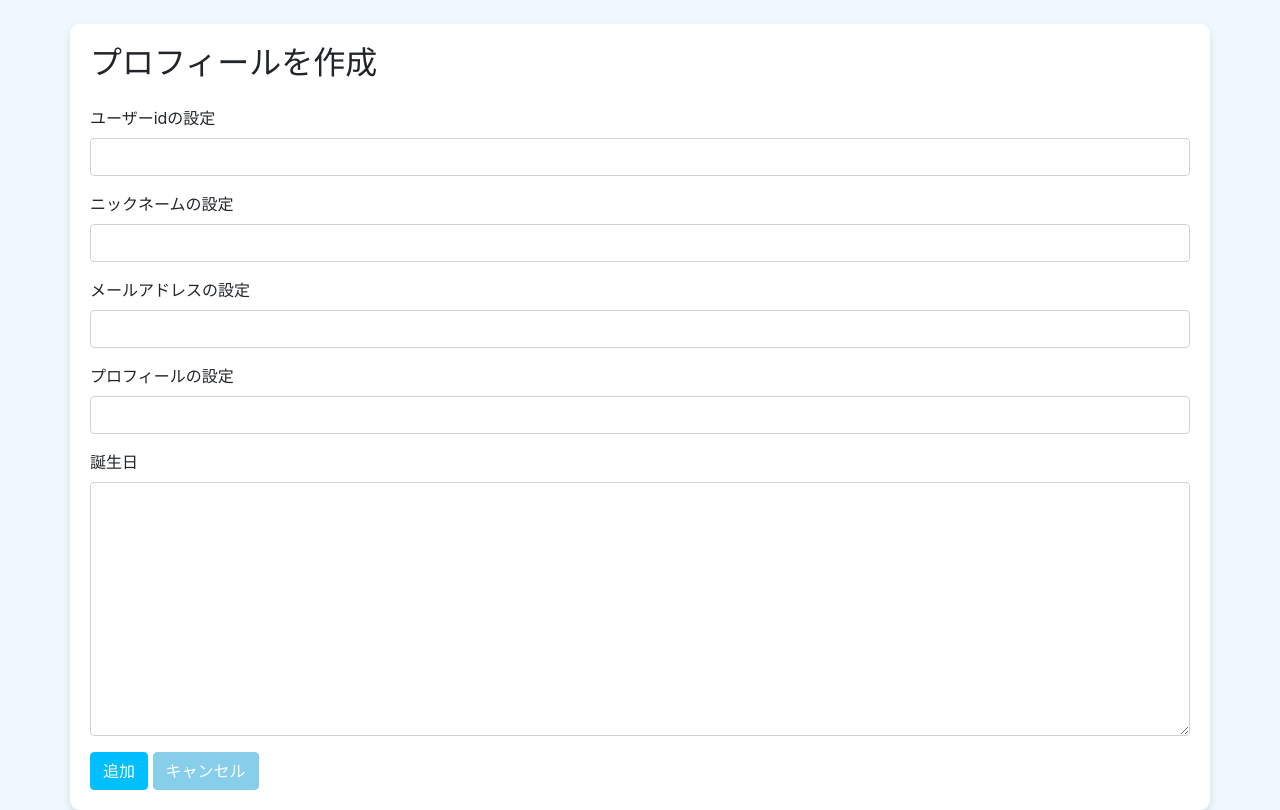
After one commit to med-000/ChatApp, a Django app: a page that uses templates/profile/myprofile_add.html in a window 1280 px wide. The commit adds this page. Run offline with Django 3.2, Linux system fonts and the light colour scheme; some libraries are stand-ins or nearby versions.

Commit message:
プロフィール設定の追加の実装

```diff
--- a/chat/admin.py
+++ b/chat/admin.py
@@ -1,6 +1,7 @@
 from django.contrib import admin
-from .models import Room, Message
+from .models import Room, Message, MyProfile
 
 # Register your models here.
 admin.site.register(Room)
 admin.site.register(Message)
+admin.site.register(MyProfile)
--- /dev/null
+++ b/chat/forms.py
@@ -0,0 +1,15 @@
+from django import forms
+from .models import MyProfile
+
+
+class ProfileForm(forms.ModelForm):
+    class Meta:
+        model = MyProfile
+        fields = ['user_id','nickname', 'email','profile','birthday']
+        widgets = {
+            'user_id': forms.TextInput(attrs={'class': 'form-control', 'size': 40}),
+            'nickname': forms.TextInput(attrs={'class': 'form-control', 'size': 30}),
+            'email': forms.EmailInput(attrs={'class': 'form-control', 'size': 40}),
+            'profile': forms.TextInput(attrs={'class': 'form-control', 'size': 20}),
+            'birthday': forms.Textarea(attrs={'class': 'form-control', 'size': 20}),
+        }
--- a/chat/models.py
+++ b/chat/models.py
@@ -9,3 +9,11 @@ class Message(models.Model):
     date = models.DateTimeField(default=datetime.now, blank=True)
     user = models.CharField(max_length=1000000)
     room = models.CharField(max_length=1000000)
+
+class MyProfile(models.Model):
+    name = models.CharField(max_length=100)
+    email = models.CharField(max_length=100)
+    user_id  = models.CharField(max_length=100)
+    nickname = models.CharField(max_length=100)
+    profile = models.CharField(max_length=100,null = True,blank = True)
+    birthday = models.CharField(max_length=100,null = True,blank = True)
--- a/chat/urls.py
+++ b/chat/urls.py
@@ -5,6 +5,7 @@ urlpatterns = [
     path('',views.login,name='login'),
     path('register/',views.register, name = 'register'),
     path('mypage/<str:username>/',views.mypage, name = 'mypage'),
+    path('myprofile_add/<str:username>/',views.myprofile_add, name = 'myprofile_add'),
     path('home', views.home, name='home'),
     path('home/<str:room>/', views.room, name='room'),
     path('checkview', views.checkview, name='checkview'),
--- a/chat/views.py
+++ b/chat/views.py
@@ -1,9 +1,10 @@
 from django.shortcuts import render, redirect
-from chat.models import Room, Message
+from chat.models import Room, Message,MyProfile
 from django.http import HttpResponse, JsonResponse
 from django.contrib.auth.models import User, auth
 from django.contrib import messages
 import os
+from .forms import ProfileForm
 
 
 # Create your views here.
@@ -17,7 +18,7 @@ def login(request):
 
         if user is not None:
             auth.login(request,user)
-            return redirect('mypage',username=username)
+            return redirect('myprofile_add',username=username)
         else:
             messages.info(request,'ログイン情報が間違っています')
             return redirect('login')
@@ -50,8 +51,30 @@ def register(request):
     else:
         return render(request, 'register.html')
 
+def myprofile_add(request,username):
+    if request.method == 'POST':
+        user_id = request.POST['user_id']
+        nickname = request.POST['nickname']
+        profile = request.POST['profile']
+        birthday = request.POST['birthday']
+
+        new_profile = MyProfile.objects.create(name = username, user_id = user_id, nickname = nickname, profile= profile, birthday = birthday)
+        new_profile.save()
+
+        return redirect('mypage',username)
+    else:
+        form = ProfileForm()
+    return render(request,'profile/myprofile_add.html',{'form':form, 'username':username})
+
+def myprofile_edit(request):
+    return render(request,'profile/myprofile_edit.html')
+
+def myprofile(request):
+    return render(request,'profile/myprofile.html')
+
 def mypage(request,username):
-    return render(request,'mypage.html',{'username':username})
+    user = User.objects.all()
+    return render(request,'mypage.html',{'username':username,'user':user})
 
 def home(request):
     return render(request, 'home.html')
--- a/djangochat/settings.py
+++ b/djangochat/settings.py
@@ -11,6 +11,7 @@ https://docs.djangoproject.com/en/3.1/ref/settings/
 """
 
 from pathlib import Path
+import os
 
 # Build paths inside the project like this: BASE_DIR / 'subdir'.
 BASE_DIR = Path(__file__).resolve().parent.parent
@@ -120,3 +121,7 @@ USE_TZ = True
 # https://docs.djangoproject.com/en/3.1/howto/static-files/
 
 STATIC_URL = '/static/'
+
+MEDIA_ROOT = os.path.join(BASE_DIR,'images')
+
+MEDIA_URL = '/images/'
--- a/templates/mypage.html
+++ b/templates/mypage.html
@@ -1 +1 @@
-<h1>{{username}}</h1>
+<h1>{{username}}{{user_id}}</h1>
--- /dev/null
+++ b/templates/profile/myprofile_add.html
@@ -0,0 +1,71 @@
+<!DOCTYPE html>
+<html lang="ja">
+<head>
+    <meta charset="UTF-8">
+    <meta name="viewport" content="width=device-width, initial-scale=1.0">
+    <title>プロフィールを作成</title>
+    <link rel="stylesheet" href="https://stackpath.bootstrapcdn.com/bootstrap/4.5.2/css/bootstrap.min.css">
+    <style>
+        body {
+            background-color: #f0f8ff; /* AliceBlue */
+        }
+        .container {
+            background-color: #ffffff; /* White */
+            border-radius: 10px;
+            box-shadow: 0 4px 8px rgba(0, 0, 0, 0.1);
+            padding: 20px;
+            margin-top: 20px;
+        }
+        .btn-primary {
+            background-color: #00bfff; /* DeepSkyBlue */
+            border-color: #00bfff; /* DeepSkyBlue */
+        }
+        .btn-primary:hover {
+            background-color: #00acee; /* DodgerBlue */
+            border-color: #00acee; /* DodgerBlue */
+        }
+        .btn-secondary {
+            background-color: #87ceeb; /* SkyBlue */
+            border-color: #87ceeb; /* SkyBlue */
+        }
+        .btn-secondary:hover {
+            background-color: #5f9ea0; /* CadetBlue */
+            border-color: #5f9ea0; /* CadetBlue */
+        }
+    </style>
+</head>
+<body>
+  <div class="container mt-4">
+    <h2 class="mb-4">プロフィールを作成</h2>
+    <form method="post" action="{% url 'myprofile_add' username %}" class="mt-3">
+      {% csrf_token %}
+      <div class="form-group">
+        <label for="{{ form.user_id.id_for_label }}">ユーザーidの設定</label>
+        {{ form.user_id }}
+      </div>
+      <div class="form-group">
+        <label for="{{ form.nickname.id_for_label }}">ニックネームの設定</label>
+        {{ form.nickname}}
+      </div>
+      <div class="form-group">
+        <label for="{{ form.email.id_for_label }}" type = "email">メールアドレスの設定</label>
+        {{ form.email }}
+      </div>
+      <div class="form-group">
+        <label for="{{ form.profile.id_for_label }}">プロフィールの設定</label>
+        {{ form.profile }}
+      </div>
+      <div class="form-group">
+        <label for="{{ form.birthday.id_for_label }}">誕生日</label>
+        {{ form.birthday }}
+      </div>
+
+      <button type="submit" class="btn btn-primary">追加</button>
+      <a href="{% url 'mypage' username %}" class="btn btn-secondary">キャンセル</a>
+    </form>
+  </div>
+  <script src="https://code.jquery.com/jquery-3.5.1.slim.min.js"></script>
+  <script src="https://cdn.jsdelivr.net/npm/@popperjs/core@2.5.3/dist/umd/popper.min.js"></script>
+  <script src="https://stackpath.bootstrapcdn.com/bootstrap/4.5.2/js/bootstrap.min.js"></script>
+</body>
+</html>
```
Also changed, not shown: chat/migrations/0002_myprofile_alter_message_id_alter_room_id.py (added), db.sqlite3, djangochat/urls.py (line endings or trailing spaces), templates/profile/myprofile.html (added), templates/profile/myprofile_edit.html (added).
